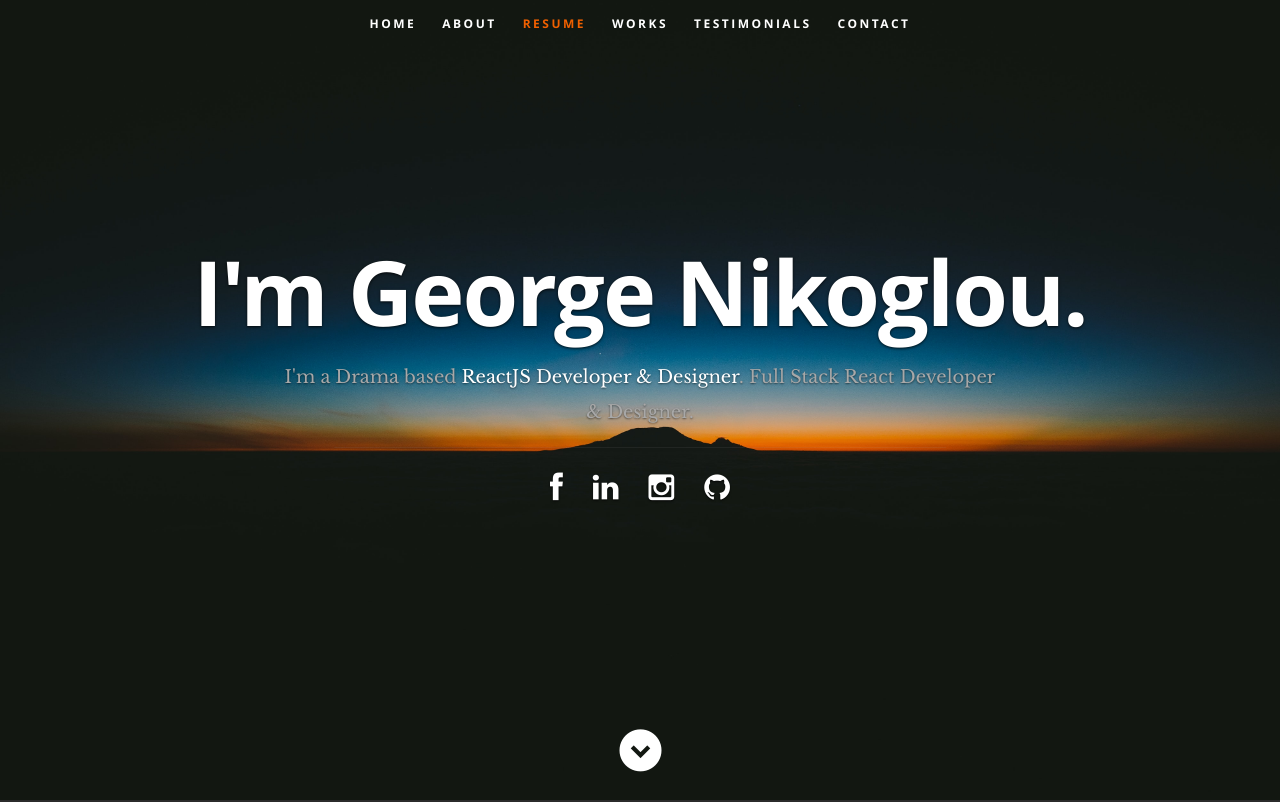
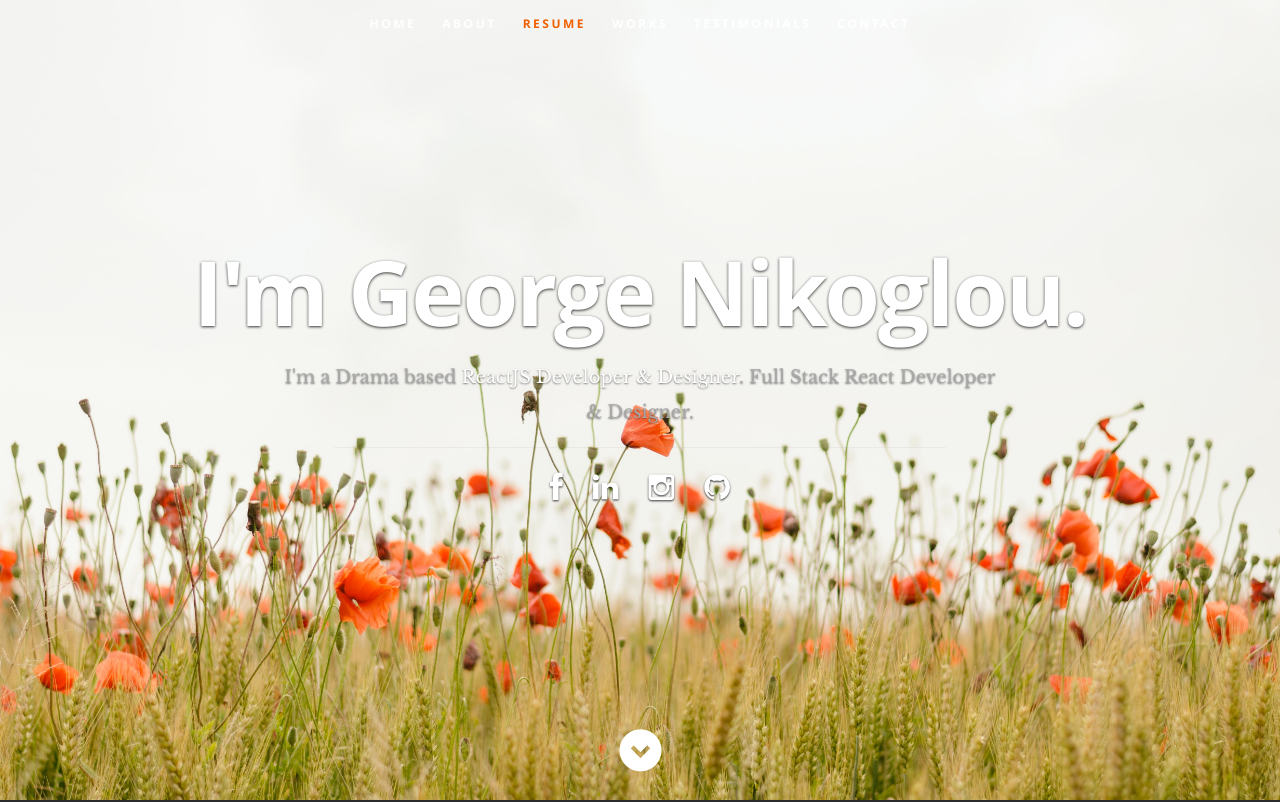
Before and after one commit to nison79/george-nikoglou-portfolio, a React (Create React App) app: page / in a window 1280 px wide. Shown: the top 802 px of the page. Built offline with nearby package versions, Linux system fonts and the light colour scheme.

Commit message:
change background

```diff
--- a/public/css/layout.css
+++ b/public/css/layout.css
@@ -35,7 +35,7 @@ header {
   height: 800px;
   min-height: 500px;
   width: 100%;
-  background: #161415 url(../images/elliott-engelmann-DjlKxYFJlTc-unsplash.jpg)
+  background: #161415 url(../images/henry-be-IicyiaPYGGI-unsplash.jpg)
     no-repeat top center;
   background-size: cover !important;
   -webkit-background-size: cover !important;
```
